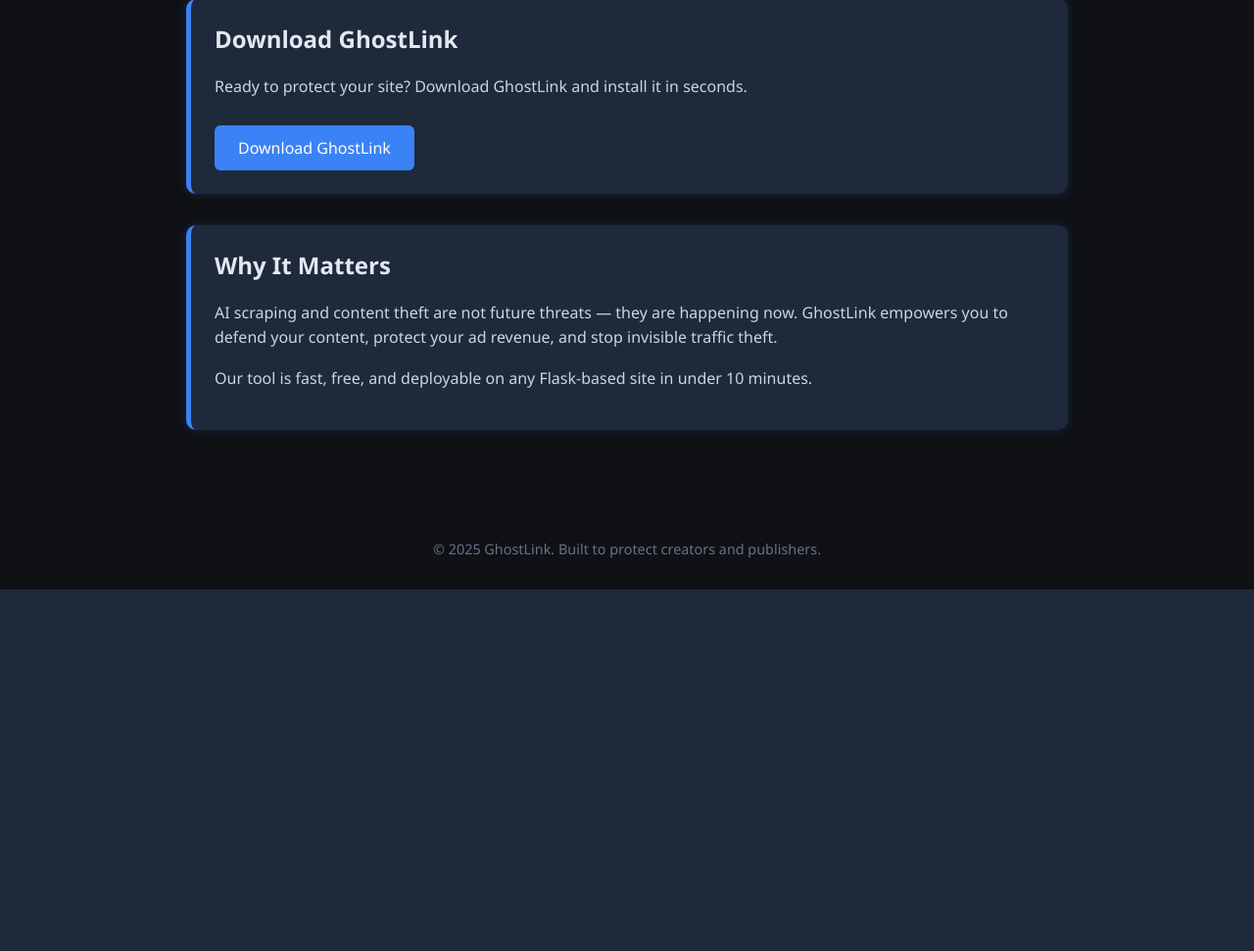
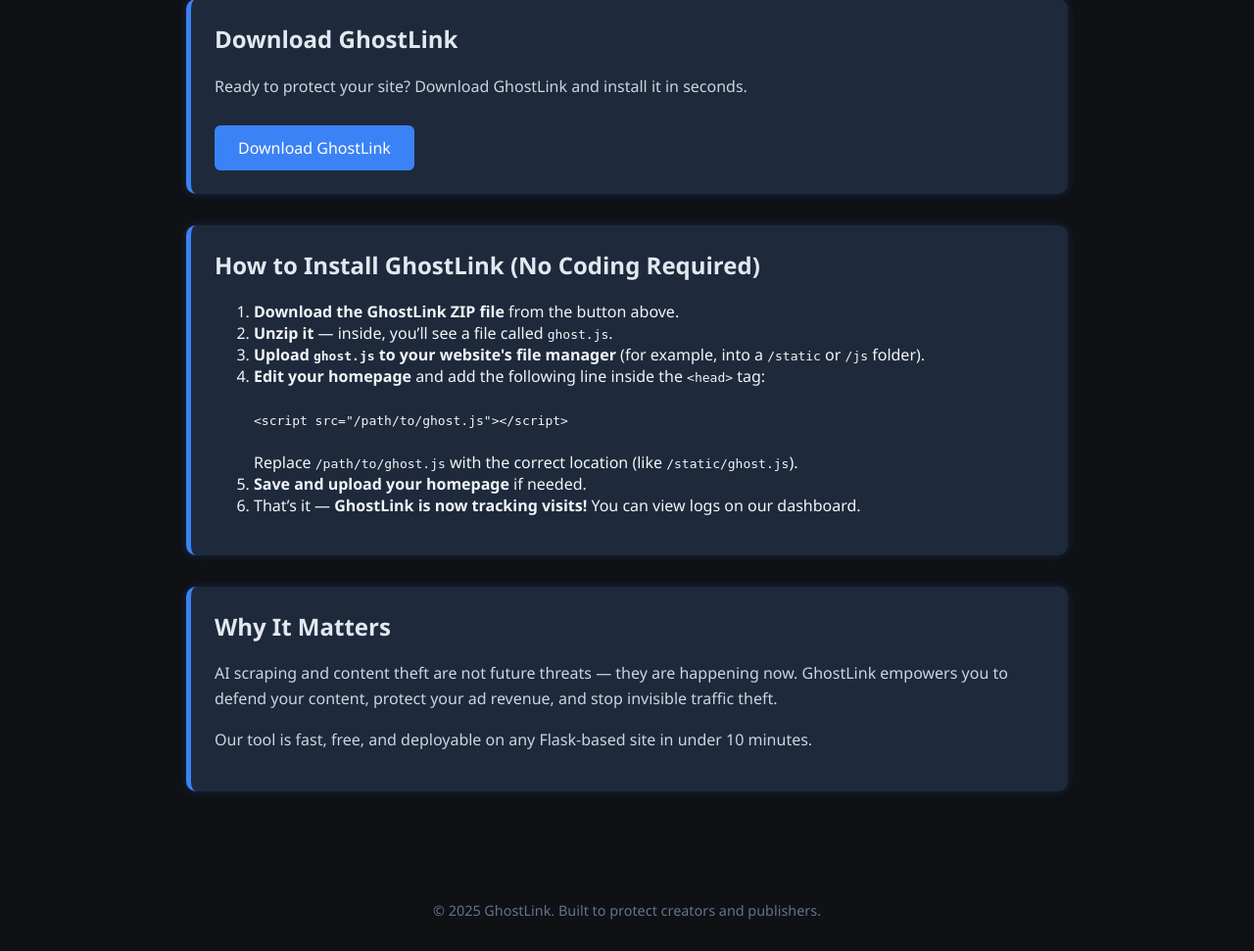
Before and after one commit to Holden2028/ghostlink, a Flask app: page / in a window 1280 px wide. Shown: the part 956-1927 px from the top of the page at 98% size. Before the commit the page ends 1558 px from the top, so only its background shows below. Run offline with Flask 3, Linux system fonts and the light colour scheme.

Commit message:
Add no-code installation instructions to homepage

```diff
--- a/templates/index.html
+++ b/templates/index.html
@@ -116,6 +116,26 @@
                 Download GhostLink
             </a>
         </div>
+        <div class="section">
+            <h2>How to Install GhostLink (No Coding Required)</h2>
+            <ol>
+                <li><strong>Download the GhostLink ZIP file</strong> from the button above.</li>
+                <li><strong>Unzip it</strong> — inside, you’ll see a file called <code>ghost.js</code>.</li>
+                <li><strong>Upload <code>ghost.js</code> to your website's file manager</strong> (for example, into a <code>/static</code> or <code>/js</code> folder).</li>
+                <li>
+                    <strong>Edit your homepage</strong> and add the following line inside the <code>&lt;head&gt;</code> tag:<br><br>
+                    <code>&lt;script src="/path/to/ghost.js"&gt;&lt;/script&gt;</code><br><br>
+                    Replace <code>/path/to/ghost.js</code> with the correct location (like <code>/static/ghost.js</code>).
+                </li>
+                <li>
+                    <strong>Save and upload your homepage</strong> if needed.
+                </li>
+                <li>
+                    That’s it — <strong>GhostLink is now tracking visits!</strong> You can view logs on our dashboard.
+                </li>
+            </ol>
+        </div>
+
 
         <div class="section">
             <h2>Why It Matters</h2>
```
